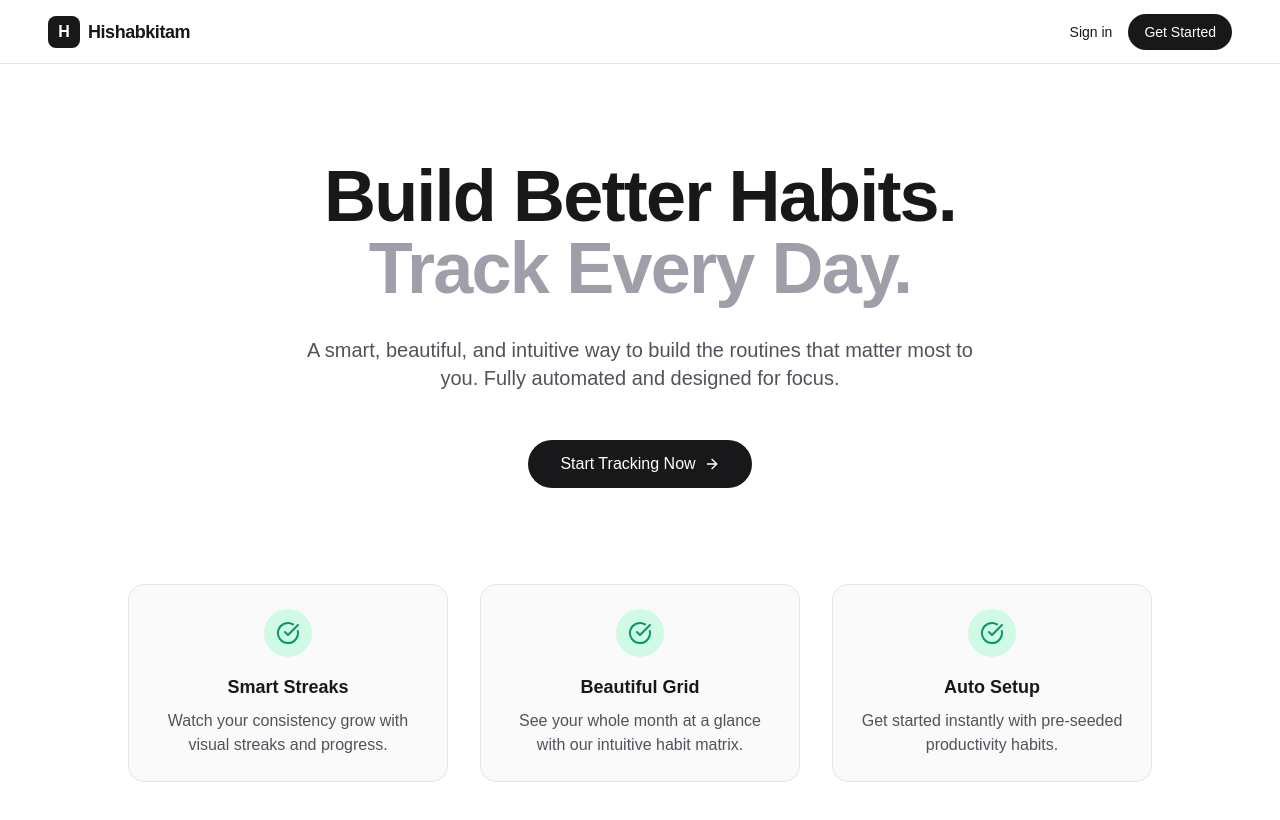
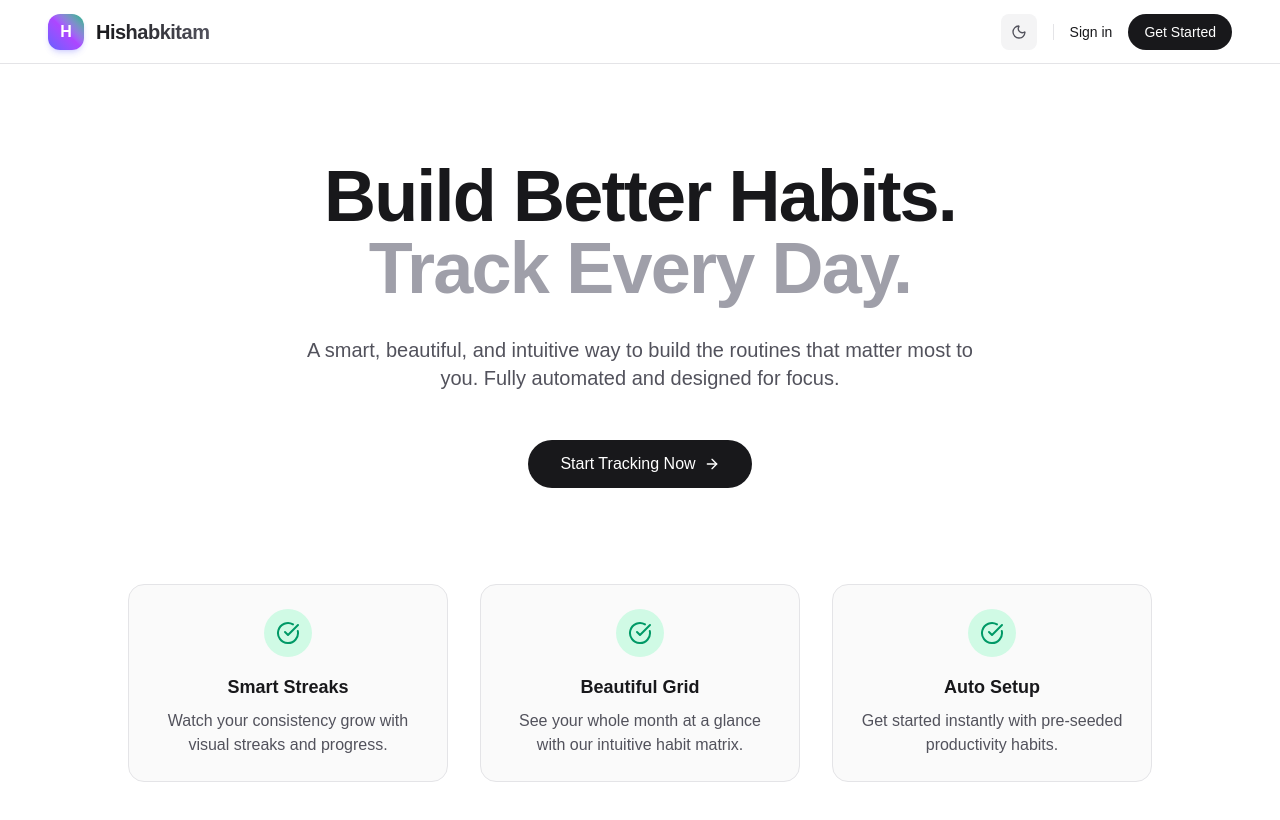
Before and after one commit to sakhawat236hossain/HishabKitab, a Next.js app: page / in a window 1280 px wide. Shown: the top 820 px of the page. Built offline with nearby package versions, Linux system fonts and the light colour scheme.

Commit message:
feat: implement landing page for Hishabkitam with header and hero section

```diff
--- a/app/page.tsx
+++ b/app/page.tsx
@@ -1,17 +1,22 @@
 import Link from "next/link";
 import { ArrowRight, CheckCircle } from "lucide-react";
+import { ThemeToggle } from "@/components/ThemeToggle";
 
 export default function Home() {
   return (
     <div className="flex min-h-screen flex-col bg-white dark:bg-black text-zinc-900 dark:text-zinc-50">
-      <header className="flex h-16 items-center justify-between px-6 lg:px-12 border-b border-zinc-200 dark:border-zinc-800">
-        <div className="flex items-center gap-2">
-          <div className="flex h-8 w-8 items-center justify-center rounded-lg bg-zinc-900 text-white dark:bg-white dark:text-black font-bold">
+      <header className="sticky top-0 z-30 flex h-16 items-center justify-between px-6 lg:px-12 border-b border-zinc-200 bg-white/70 backdrop-blur-xl dark:border-zinc-800 dark:bg-[#0a0a0a]/70">
+        <div className="flex items-center gap-3">
+          <div className="flex h-9 w-9 items-center justify-center rounded-xl bg-gradient-to-tr from-indigo-500 via-purple-500 to-emerald-500 text-white font-bold shadow-md shadow-indigo-500/20">
             H
           </div>
-          <span className="text-lg font-semibold tracking-tight">Hishabkitam</span>
+          <span className="text-xl font-bold tracking-tight bg-gradient-to-r from-zinc-900 to-zinc-600 bg-clip-text text-transparent dark:from-white dark:to-zinc-400">
+            Hishabkitam
+          </span>
         </div>
         <nav className="flex items-center gap-4">
+          <ThemeToggle />
+          <div className="h-4 w-px bg-zinc-200 dark:bg-zinc-800" />
           <Link href="/login" className="text-sm font-medium hover:text-zinc-600 dark:hover:text-zinc-300">
             Sign in
           </Link>
```
